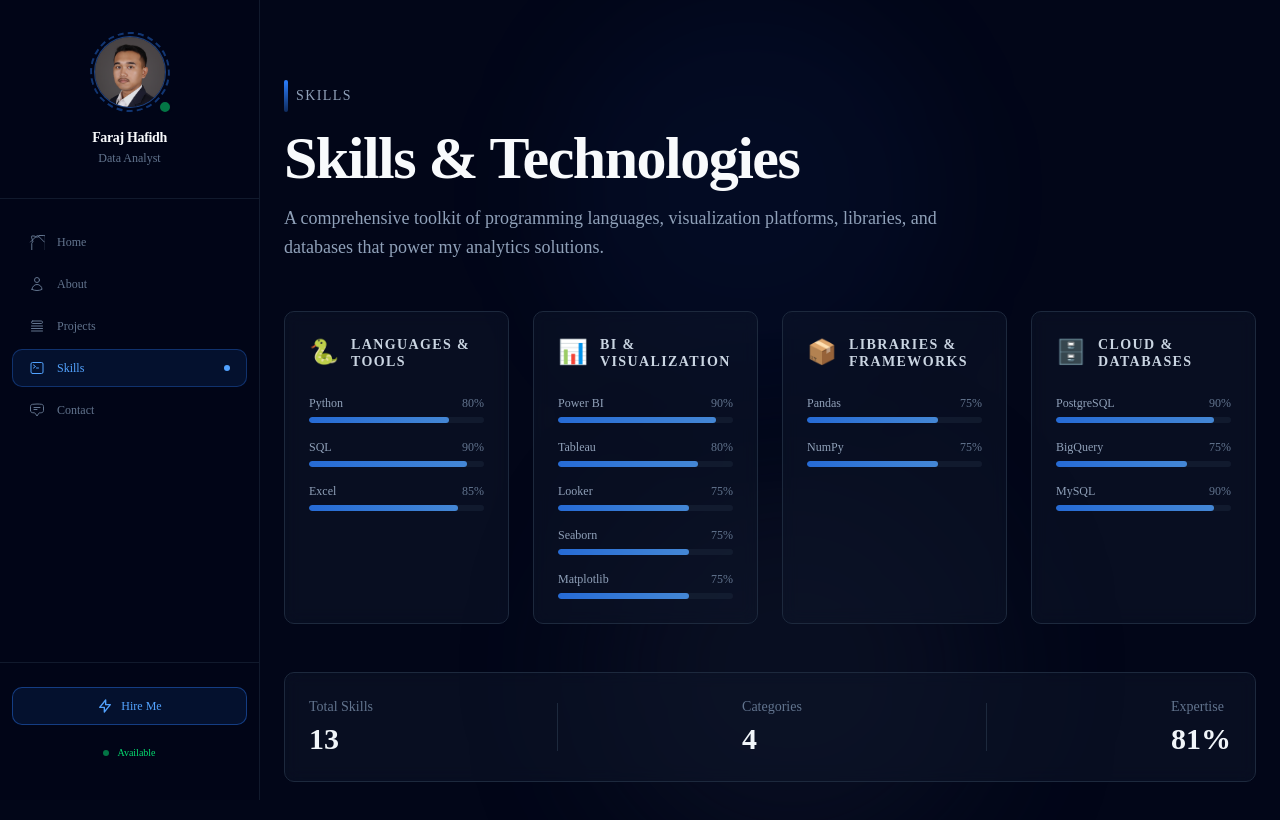
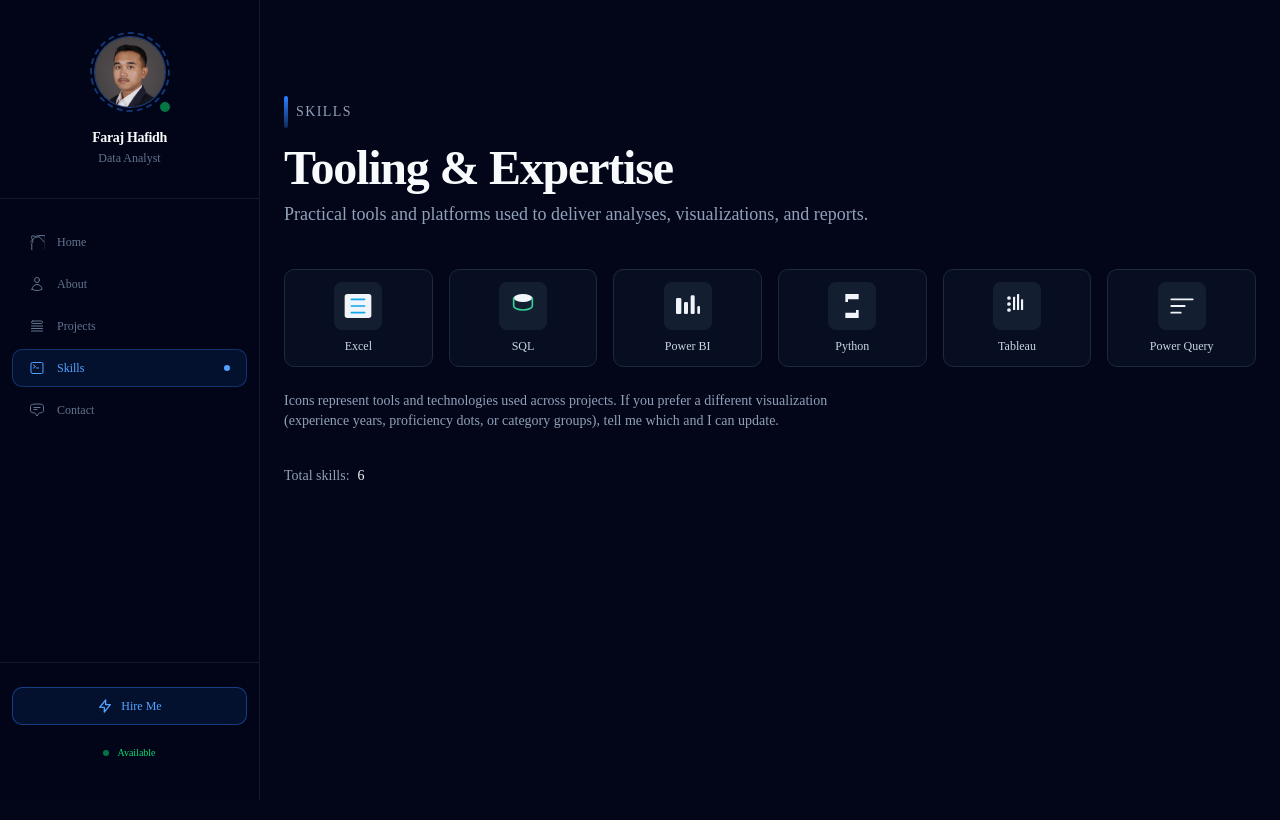
Before and after one commit to TachooDa/portfolio-website, a Next.js app: page / in a window 1280 px wide. Both pictures are taken after a click on the button "Skills". Shown: the top 820 px of the page. Built offline with nearby package versions, Linux system fonts and the light colour scheme.

Commit message:
skill updated

```diff
--- a/src/components/skills-section.tsx
+++ b/src/components/skills-section.tsx
@@ -2,65 +2,121 @@
 
 import { motion } from "framer-motion";
 
-const skillCategories = [
+const skills = [
   {
-    category: "Languages & Tools",
-    icon: "🐍",
-    skills: [
-      { name: "Python", level: 80 },
-      { name: "SQL", level: 90 },
-      { name: "Excel", level: 85 },
-    ],
+    name: "Excel",
+    icon: (
+      <svg viewBox="0 0 24 24" className="w-8 h-8" aria-hidden>
+        <rect x="2" y="3" width="20" height="18" rx="2" fill="currentColor" />
+        <path
+          d="M7 7h10M7 12h10M7 17h10"
+          stroke="#0ea5e9"
+          strokeWidth="1.2"
+          strokeLinecap="round"
+          strokeLinejoin="round"
+          fill="none"
+        />
+      </svg>
+    ),
   },
   {
-    category: "BI & Visualization",
-    icon: "📊",
-    skills: [
-      { name: "Power BI", level: 90 },
-      { name: "Tableau", level: 80 },
-      { name: "Looker", level: 75 },
-      { name: "Seaborn", level: 75 },
-      { name: "Matplotlib", level: 75 },
-    ],
+    name: "SQL",
+    icon: (
+      <svg viewBox="0 0 24 24" className="w-8 h-8" aria-hidden>
+        <ellipse cx="12" cy="6" rx="7" ry="3" fill="currentColor" />
+        <path
+          d="M5 6v6c0 1.7 3.1 3 7 3s7-1.3 7-3V6"
+          stroke="#34d399"
+          strokeWidth="1.2"
+          strokeLinecap="round"
+          strokeLinejoin="round"
+          fill="none"
+        />
+      </svg>
+    ),
   },
   {
-    category: "Libraries & Frameworks",
-    icon: "📦",
-    skills: [
-      { name: "Pandas", level: 75 },
-      { name: "NumPy", level: 75 },
-    ],
+    name: "Power BI",
+    icon: (
+      <svg viewBox="0 0 24 24" className="w-8 h-8" aria-hidden>
+        <rect x="3" y="6" width="4" height="12" rx="1" fill="currentColor" />
+        <rect x="9" y="9" width="3" height="9" rx="1" fill="currentColor" />
+        <rect x="14" y="4" width="3" height="14" rx="1" fill="currentColor" />
+        <rect x="19" y="12" width="2" height="6" rx="1" fill="currentColor" />
+      </svg>
+    ),
   },
   {
-    category: "Cloud & Databases",
-    icon: "🗄️",
-    skills: [
-      { name: "PostgreSQL", level: 90 },
-      { name: "BigQuery", level: 75 },
-      { name: "MySQL", level: 90 },
-    ],
+    name: "Python",
+    icon: (
+      <svg viewBox="0 0 24 24" className="w-8 h-8" aria-hidden>
+        <path d="M7 3h10v4H9v2H7V3zM17 21H7v-4h8v-2h2v6z" fill="currentColor" />
+      </svg>
+    ),
+  },
+  {
+    name: "Tableau",
+    icon: (
+      <svg viewBox="0 0 24 24" className="w-8 h-8" aria-hidden>
+        <circle cx="6" cy="6" r="1.4" fill="currentColor" />
+        <circle cx="6" cy="10.5" r="1.4" fill="currentColor" />
+        <circle cx="6" cy="15" r="1.4" fill="currentColor" />
+        <rect
+          x="9"
+          y="5"
+          width="1.6"
+          height="10"
+          rx="0.4"
+          fill="currentColor"
+        />
+        <rect
+          x="12"
+          y="3"
+          width="1.6"
+          height="12"
+          rx="0.4"
+          fill="currentColor"
+        />
+        <rect
+          x="15"
+          y="7"
+          width="1.6"
+          height="8"
+          rx="0.4"
+          fill="currentColor"
+        />
+      </svg>
+    ),
+  },
+  {
+    name: "Power Query",
+    icon: (
+      <svg viewBox="0 0 24 24" className="w-8 h-8" aria-hidden>
+        <path
+          d="M4 7h16M4 12h10M4 17h7"
+          stroke="currentColor"
+          strokeWidth="1.4"
+          strokeLinecap="round"
+          strokeLinejoin="round"
+          fill="none"
+        />
+      </svg>
+    ),
   },
 ];
 
 export function SkillsSection() {
+  // compute simple summary from the skills array to avoid undefined identifiers
+  const totalSkills = skills.length;
+
   return (
-    <section
-      id="skills"
-      className="py-20 px-6 relative overflow-hidden bg-slate-950"
-    >
-      {/* Subtle gradient background */}
-      <div className="absolute inset-0 pointer-events-none">
-        <div className="absolute top-0 right-1/3 w-96 h-96 bg-blue-500/5 rounded-full blur-3xl" />
-        <div className="absolute bottom-0 left-1/3 w-96 h-96 bg-slate-900/50 rounded-full blur-3xl" />
-      </div>
-
-      <div className="max-w-6xl mx-auto relative z-10">
-        {/* Section header */}
+    <section id="skills" className="py-24 px-6 bg-slate-950">
+      <div className="max-w-6xl mx-auto">
         <motion.div
-          initial={{ opacity: 0, y: 20 }}
+          initial={{ opacity: 0, y: 12 }}
           whileInView={{ opacity: 1, y: 0 }}
-          transition={{ duration: 0.6 }}
-          className="mb-12"
+          transition={{ duration: 0.5 }}
+          className="mb-10"
         >
           <div className="inline-flex items-center gap-2 mb-4">
             <div className="w-1 h-8 bg-gradient-to-b from-blue-500 to-blue-500/30 rounded-full" />
@@ -68,122 +124,63 @@
               Skills
             </span>
           </div>
-          <h2 className="text-5xl md:text-6xl font-bold text-slate-50 tracking-tight mb-4">
-            Skills & Technologies
+          <h2 className="text-4xl md:text-5xl font-bold text-slate-50 tracking-tight mb-2">
+            Tooling & Expertise
           </h2>
           <p className="text-lg text-slate-400 max-w-2xl leading-relaxed">
-            A comprehensive toolkit of programming languages, visualization
-            platforms, libraries, and databases that power my analytics
-            solutions.
+            Practical tools and platforms used to deliver analyses,
+            visualizations, and reports.
           </p>
         </motion.div>
 
-        {/* Skills grid */}
-        <div className="grid grid-cols-1 md:grid-cols-2 lg:grid-cols-4 gap-6">
-          {skillCategories.map((cat, catIdx) => (
-            <motion.div
-              key={cat.category}
-              initial={{ opacity: 0, y: 20 }}
-              whileInView={{ opacity: 1, y: 0 }}
-              transition={{ duration: 0.5, delay: catIdx * 0.1 }}
-              className="rounded-lg border border-slate-800 bg-slate-900/50 backdrop-blur-sm p-6 hover:border-slate-700 transition-all duration-300 group"
+        {/* Icon grid */}
+        <div className="grid grid-cols-3 sm:grid-cols-4 md:grid-cols-6 gap-4">
+          {skills.map((s) => (
+            <motion.button
+              key={s.name}
+              role="button"
+              aria-label={s.name}
+              whileHover={{ scale: 1.04 }}
+              whileTap={{ scale: 0.98 }}
+              className="flex flex-col items-center gap-2 p-3 rounded-lg bg-slate-900/50 border border-slate-800 hover:bg-slate-900/70 transition-colors"
             >
-              {/* Category header */}
-              <div className="flex items-start gap-3 mb-6">
-                <span className="text-2xl">{cat.icon}</span>
-                <h3 className="text-sm font-semibold text-slate-300 uppercase tracking-widest leading-tight">
-                  {cat.category}
-                </h3>
+              <div className="text-slate-100 flex items-center justify-center w-12 h-12 rounded-md bg-slate-800/60">
+                <div className="text-current">{s.icon}</div>
               </div>
-
-              {/* Skills list */}
-              <div className="space-y-4">
-                {cat.skills.map((skill, skillIdx) => (
-                  <motion.div
-                    key={skill.name}
-                    initial={{ opacity: 0, x: -10 }}
-                    whileInView={{ opacity: 1, x: 0 }}
-                    transition={{
-                      duration: 0.4,
-                      delay: catIdx * 0.1 + skillIdx * 0.05,
-                    }}
-                    className="space-y-1.5"
-                  >
-                    {/* Skill name and level */}
-                    <div className="flex items-center justify-between">
-                      <span className="text-xs text-slate-400 group-hover:text-slate-300 transition-colors">
-                        {skill.name}
-                      </span>
-                      <span className="text-xs text-slate-500 font-medium">
-                        {skill.level}%
-                      </span>
-                    </div>
-
-                    {/* Progress bar */}
-                    <div className="h-1.5 w-full bg-slate-800/50 rounded-full overflow-hidden">
-                      <motion.div
-                        initial={{ width: 0 }}
-                        whileInView={{ width: `${skill.level}%` }}
-                        transition={{
-                          duration: 1,
-                          delay: catIdx * 0.1 + skillIdx * 0.05,
-                          ease: "easeOut",
-                        }}
-                        className="h-full rounded-full bg-gradient-to-r from-blue-500 to-blue-400 opacity-80"
-                      />
-                    </div>
-                  </motion.div>
-                ))}
-              </div>
-            </motion.div>
+              <span className="text-xs text-slate-300 font-medium">
+                {s.name}
+              </span>
+            </motion.button>
           ))}
         </div>
 
-        {/* Summary stats */}
-        <motion.div
-          initial={{ opacity: 0, y: 20 }}
-          whileInView={{ opacity: 1, y: 0 }}
-          transition={{ duration: 0.6, delay: 0.3 }}
-          className="mt-12 rounded-lg border border-slate-800 bg-slate-900/50 backdrop-blur-sm p-6"
-        >
-          <div className="flex items-center justify-between flex-wrap gap-4">
+        <p className="mt-6 text-sm text-slate-400 max-w-xl">
+          Icons represent tools and technologies used across projects. If you
+          prefer a different visualization (experience years, proficiency dots,
+          or category groups), tell me which and I can update.
+        </p>
+
+        {/* simple summary (optional) */}
+        <div className="mt-8">
+          <motion.div
+            initial={{ opacity: 0, y: 12 }}
+            whileInView={{ opacity: 1, y: 0 }}
+            transition={{ duration: 0.5, delay: 0.05 }}
+            className="inline-flex items-center gap-4 text-sm text-slate-400"
+          >
             <div>
-              <p className="text-sm text-slate-500 mb-1">Total Skills</p>
-              <p className="text-3xl font-bold text-slate-100">
-                {skillCategories.reduce((acc, c) => acc + c.skills.length, 0)}
-              </p>
+              Total skills:
+              <span className="text-slate-100 font-medium ml-2">
+                {totalSkills}
+              </span>
             </div>
-            <div className="hidden sm:block w-px h-12 bg-slate-800" />
-            <div>
-              <p className="text-sm text-slate-500 mb-1">Categories</p>
-              <p className="text-3xl font-bold text-slate-100">
-                {skillCategories.length}
-              </p>
-            </div>
-            <div className="hidden sm:block w-px h-12 bg-slate-800" />
-            <div>
-              <p className="text-sm text-slate-500 mb-1">Expertise</p>
-              <p className="text-3xl font-bold text-slate-100">
-                {Math.round(
-                  skillCategories.reduce(
-                    (acc, c) =>
-                      acc + c.skills.reduce((s, sk) => s + sk.level, 0),
-                    0,
-                  ) /
-                    skillCategories.reduce(
-                      (acc, c) => acc + c.skills.length,
-                      0,
-                    ),
-                )}
-                %
-              </p>
-            </div>
-          </div>
-        </motion.div>
+          </motion.div>
+        </div>
       </div>
     </section>
   );
 }
+
 //                   {/* Blinking cursor */}
 //                   <div className="flex items-center gap-1.5 pt-1">
 //                     <span className="text-green-400 text-xs">$</span>
```
